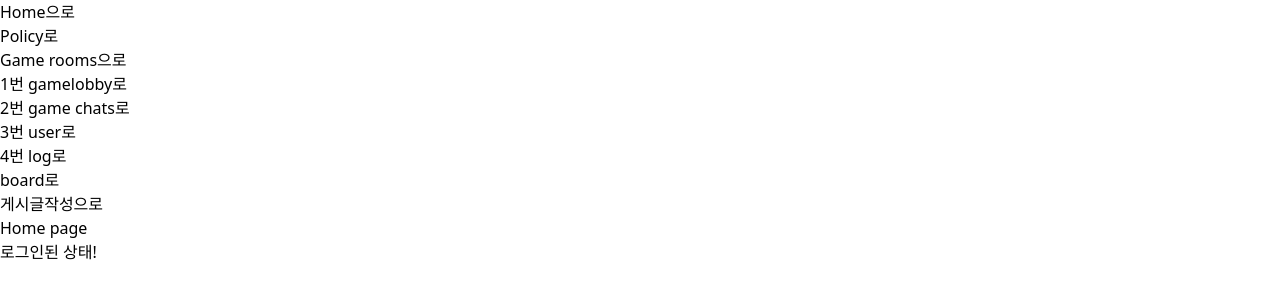
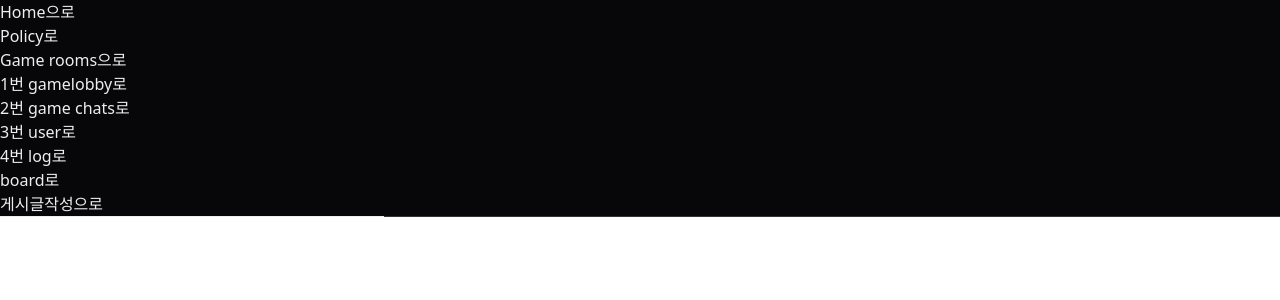
Before and after one commit to reasonyi/UndAIed, a React (Vite) app in the folder FE/: page / in a window 1280 px wide. Shown: the top 300 px of the page. Built offline with nearby package versions, Linux system fonts and the light colour scheme.

Commit message:
feat: header 초안 및 props 설정

```diff
--- a/FE/src/App.tsx
+++ b/FE/src/App.tsx
@@ -1,17 +1,15 @@
-import { Outlet } from "react-router-dom"
-import Header from "./components/Header"
-import { ReactQueryDevtools } from '@tanstack/react-query-devtools'
+import { Outlet } from "react-router-dom";
+import { ReactQueryDevtools } from "@tanstack/react-query-devtools";
 
 function App() {
-  const isLoggedIn = true
+  const isLoggedIn = true;
 
   return (
     <>
-      <Header />
-      <Outlet context={ {isLoggedIn} } />
+      <Outlet context={{ isLoggedIn }} />
       <ReactQueryDevtools initialIsOpen={false} />
     </>
-  )
+  );
 }
 
-export default App
+export default App;
--- a/FE/src/components/Header.tsx
+++ b/FE/src/components/Header.tsx
@@ -1,13 +1,31 @@
-import { Link, useNavigate } from "react-router-dom"
+import { Link, useNavigate } from "react-router-dom";
+import React, { useState } from "react";
 
-function Header(){
-    const navigate = useNavigate()
+interface IHeaderProps {
+  scrollRatio: number;
+}
+
+const Header: React.FC<IHeaderProps> = ({ scrollRatio }) => {
+  const [scrollTop, setScrollTop] = useState(0);
+
+  const handleScroll = (event: React.UIEvent<HTMLDivElement>) => {
+    const currentScrollTop = event.currentTarget.scrollTop;
+    setScrollTop(currentScrollTop);
+    console.log(scrollTop);
+  };
+
+  const navigate = useNavigate();
   const onBoardClick = () => {
-        navigate("/board")
-    }
+    navigate("/board");
+  };
+
   return (
-        <header>
-            <ul className="flex">
+    <header
+      onScroll={handleScroll}
+      className="flex flex-col header-style w-screen h-14 fixed primary-bg-black"
+    >
+      <div></div>
+      <ul className="flex ">
         <li className="mr-6">
           <Link to={"/"}>Home으로</Link>
         </li>
@@ -36,8 +54,14 @@ function Header(){
           <Link to={"/write"}>게시글작성으로</Link>
         </li>
       </ul>
+      <div
+        className="header-bottom-style"
+        style={{
+          background: `linear-gradient(to right, #eee, #eee ${scrollRatio}%, #333 ${scrollRatio}%)`,
+        }}
+      ></div>
     </header>
-    )
-}
+  );
+};
 
 export default Header;
--- /dev/null
+++ b/FE/src/components/HeaderTemp.tsx
@@ -0,0 +1,5 @@
+function HeaderTemp() {
+  return <div className="w-screen h-14"></div>;
+}
+
+export default HeaderTemp;
--- a/FE/src/index.css
+++ b/FE/src/index.css
@@ -1,3 +1,29 @@
 @tailwind base;
 @tailwind components;
 @tailwind utilities;
+
+:root {
+  --primary-black: rgb(7, 7, 10);
+}
+
+.header-style {
+  color: #eeeeee;
+  justify-content: space-between;
+}
+.header-bottom-style {
+  background-color: rgb(98, 98, 103);
+  width: 100%;
+  height: 1px;
+}
+
+.primary-bg-black {
+  background-color: var(--primary-black);
+}
+
+.primary-bg-white {
+  background-color: #eeeeee;
+}
+
+.border-outline-gray {
+  border-color: rgb(98, 98, 103);
+}
--- a/FE/src/pages/Home.tsx
+++ b/FE/src/pages/Home.tsx
@@ -1,20 +1,43 @@
+import { useState, useEffect } from "react";
+
 import { useOutletContext } from "react-router-dom";
 import LoggedInHome from "../components/LoggedInHome";
 import LoggedOutHome from "../components/LoggedOutHome";
+import Header from "../components/Header";
+import HeaderTemp from "../components/HeaderTemp";
 
 interface OuletContextType {
-    isLoggedIn: boolean,
+  isLoggedIn: boolean;
 }
 
-function Home(){
-    const {isLoggedIn} = useOutletContext<OuletContextType>();
+function Home() {
+  const { isLoggedIn } = useOutletContext<OuletContextType>();
 
-    return (
-        <>
-            <h1>Home page</h1>
-            {isLoggedIn ? <LoggedInHome /> : <LoggedOutHome />}
-        </>
-    )
+  const [scrollX, setScrollX] = useState(0);
+
+  // 스크롤 감지 핸들러
+  useEffect(() => {
+    const handleScroll = () => {
+      setScrollX(window.scrollY); // 스크롤 Y 값을 X 좌표 이동으로 사용
+    };
+
+    window.addEventListener("scroll", handleScroll);
+    return () => window.removeEventListener("scroll", handleScroll);
+  }, []);
+
+  return (
+    <>
+      <Header scrollRatio={30} />
+      <HeaderTemp />
+      <div className="w-screen min-h-[calc(100vh-3.5rem)] primary-bg-black">
+        <div className="w-[1px] h-[400vh]"></div>
+      </div>
+      {/* <div className="login-div">
+          {isLoggedIn ? <LoggedInHome /> : <LoggedOutHome />}
+        </div>
+        <footer className="w-full"></footer> */}
+    </>
+  );
 }
 
 export default Home;
```
Lines whose indentation alone changed are shown as unchanged.
